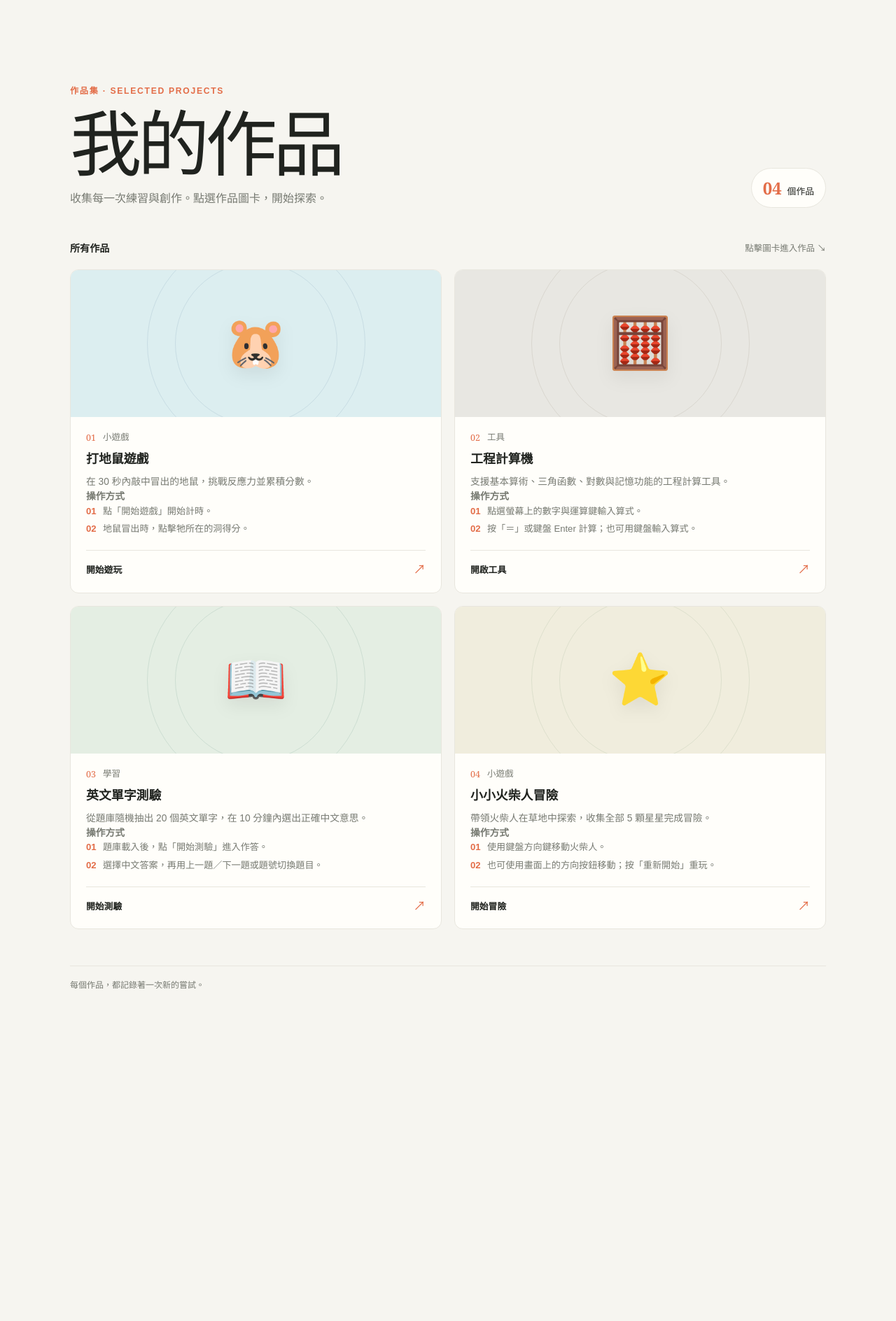
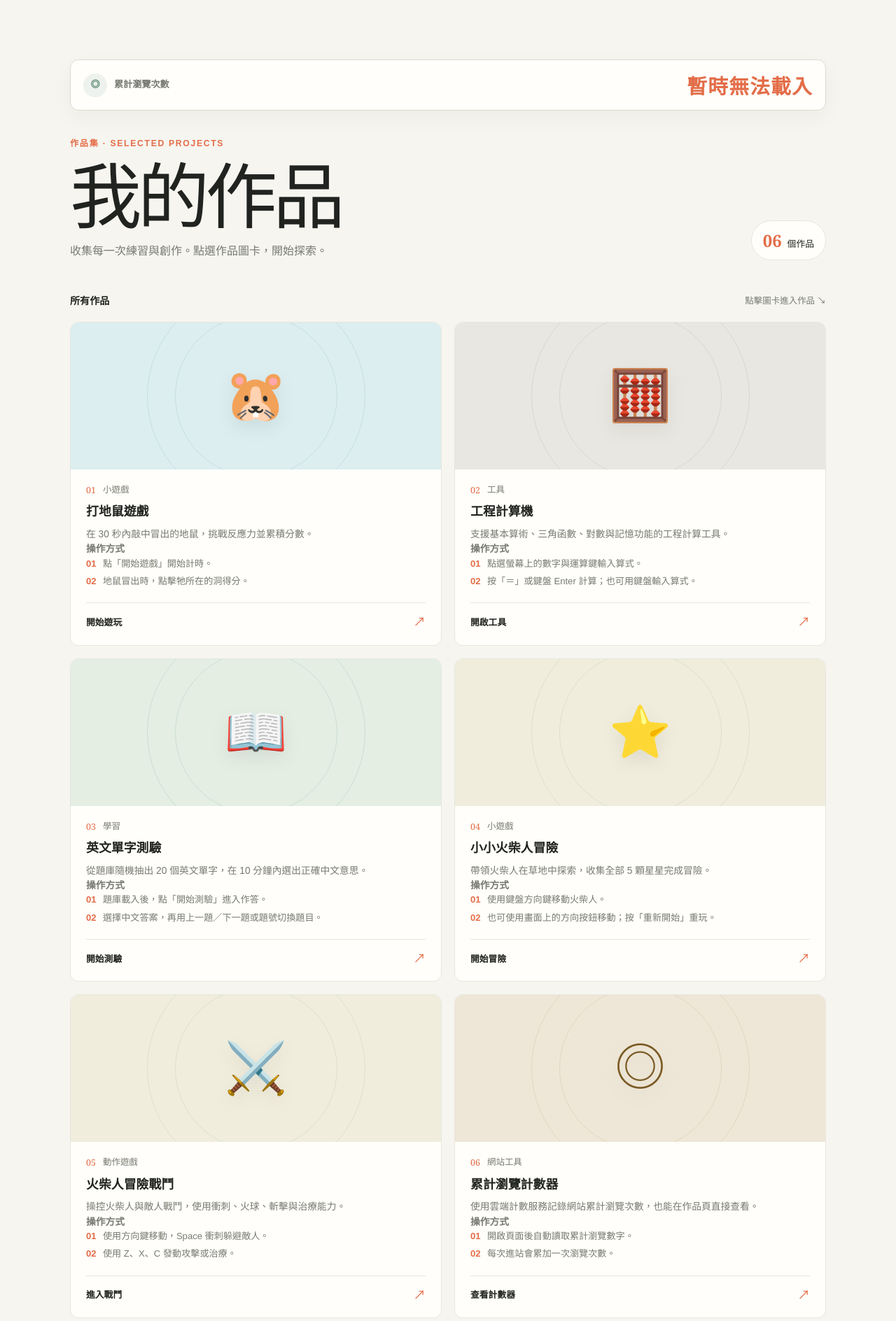
Before and after one commit to 10358005-alt/10358005-alt.github.io, a plain HTML site: page index.html in a window 1280 px wide. Shown: the part 75-1963 px from the top of the page at 70% size. Before the commit the page ends 1557 px from the top, so only its background shows below. Drawn offline with Linux system fonts and the light colour scheme; no server answers.

Commit message:
Update index.html

```diff
--- a/index.html
+++ b/index.html
@@ -110,7 +110,7 @@
         color: var(--muted);
       }
 
-      .count {
+      .project-count {
         flex: 0 0 auto;
         display: flex;
         align-items: baseline;
@@ -122,9 +122,47 @@
         font-size: 0.8rem;
       }
 
-      .count strong {
+      .project-count strong {
         color: var(--accent);
         font: 600 1.5rem Georgia, serif;
+      }
+
+      .visitor-counter {
+        display: flex;
+        align-items: center;
+        justify-content: space-between;
+        gap: 18px;
+        margin: -36px 0 38px;
+        padding: 15px 18px;
+        border: 1px solid #dcd9ce;
+        border-radius: 12px;
+        background: #fffefa;
+        box-shadow: 0 10px 28px #34382b0b;
+      }
+
+      .visitor-label {
+        display: flex;
+        align-items: center;
+        gap: 10px;
+        color: var(--muted);
+        font-size: 0.82rem;
+        font-weight: 700;
+      }
+
+      .visitor-label span {
+        display: grid;
+        width: 34px;
+        height: 34px;
+        place-items: center;
+        border-radius: 50%;
+        background: #edf2ee;
+        color: #3f7258;
+      }
+
+      .visitor-number {
+        color: var(--accent);
+        font: 700 1.8rem Georgia, serif;
+        letter-spacing: 0.04em;
       }
 
       .section-heading {
@@ -226,6 +264,11 @@
       .art-adventure {
         color: #547b51;
         background: #f0eddd;
+      }
+
+      .art-counter {
+        color: #7a5a25;
+        background: #eee7d7;
       }
 
       .card-content {
@@ -361,14 +404,22 @@
         <span class="edition">個人作品集</span>
       </header>
 
+      <section class="visitor-counter" aria-label="累計網站瀏覽次數">
+        <div class="visitor-label">
+          <span aria-hidden="true">◎</span>
+          累計瀏覽次數
+        </div>
+        <strong class="visitor-number" id="visitorCount">讀取中</strong>
+      </section>
+
       <section class="intro" aria-labelledby="page-title">
         <div>
           <p class="eyebrow">作品集 · SELECTED PROJECTS</p>
           <h1 id="page-title">我的作品</h1>
           <p class="intro-copy">收集每一次練習與創作。點選作品圖卡，開始探索。</p>
         </div>
-        <div class="count" aria-label="目前共有 4 個作品">
-          <strong>04</strong>
+        <div class="project-count" aria-label="目前共有 6 個作品">
+          <strong>06</strong>
           <span>個作品</span>
         </div>
       </section>
@@ -463,10 +514,71 @@
               </div>
             </div>
           </a>
+
+          <a class="project-card" href="5/index.html">
+            <div class="project-art art-adventure" aria-hidden="true"><span>⚔️</span></div>
+            <div class="card-content">
+              <div class="card-topline">
+                <span class="project-number">05</span>
+                <span class="project-type">動作遊戲</span>
+              </div>
+              <h3>火柴人冒險戰鬥</h3>
+              <p>操控火柴人與敵人戰鬥，使用衝刺、火球、斬擊與治療能力。</p>
+              <p class="detail-label">操作方式</p>
+              <ul class="instructions">
+                <li><span>01</span>使用方向鍵移動，Space 衝刺躲避敵人。</li>
+                <li><span>02</span>使用 Z、X、C 發動攻擊或治療。</li>
+              </ul>
+              <div class="card-footer">
+                <span class="open-link">進入戰鬥</span>
+                <span class="arrow" aria-hidden="true">↗</span>
+              </div>
+            </div>
+          </a>
+
+          <a class="project-card" href="7/index.html">
+            <div class="project-art art-counter" aria-hidden="true"><span>◎</span></div>
+            <div class="card-content">
+              <div class="card-topline">
+                <span class="project-number">06</span>
+                <span class="project-type">網站工具</span>
+              </div>
+              <h3>累計瀏覽計數器</h3>
+              <p>使用雲端計數服務記錄網站累計瀏覽次數，也能在作品頁直接查看。</p>
+              <p class="detail-label">操作方式</p>
+              <ul class="instructions">
+                <li><span>01</span>開啟頁面後自動讀取累計瀏覽數字。</li>
+                <li><span>02</span>每次進站會累加一次瀏覽次數。</li>
+              </ul>
+              <div class="card-footer">
+                <span class="open-link">查看計數器</span>
+                <span class="arrow" aria-hidden="true">↗</span>
+              </div>
+            </div>
+          </a>
         </div>
       </section>
 
       <footer>每個作品，都記錄著一次新的嘗試。</footer>
     </main>
+
+    <script>
+      const scriptUrl = 'https://script.google.com/macros/s/AKfycbx16IqUbEkpByHGv_GxHV5zr_ci2pPoPn3fDia2rYFtckqgIig--76oqTYCHWZltcszng/exec';
+      const visitorCount = document.getElementById('visitorCount');
+
+      async function updateVisitorCount() {
+        try {
+          const response = await fetch(`${scriptUrl}?action=increment`, { cache: 'no-store' });
+          if (!response.ok) throw new Error('Counter request failed');
+          const data = await response.json();
+          visitorCount.textContent = Number(data.count || 0).toLocaleString('zh-TW');
+        } catch (error) {
+          console.error(error);
+          visitorCount.textContent = '暫時無法載入';
+        }
+      }
+
+      updateVisitorCount();
+    </script>
   </body>
 </html>
```
